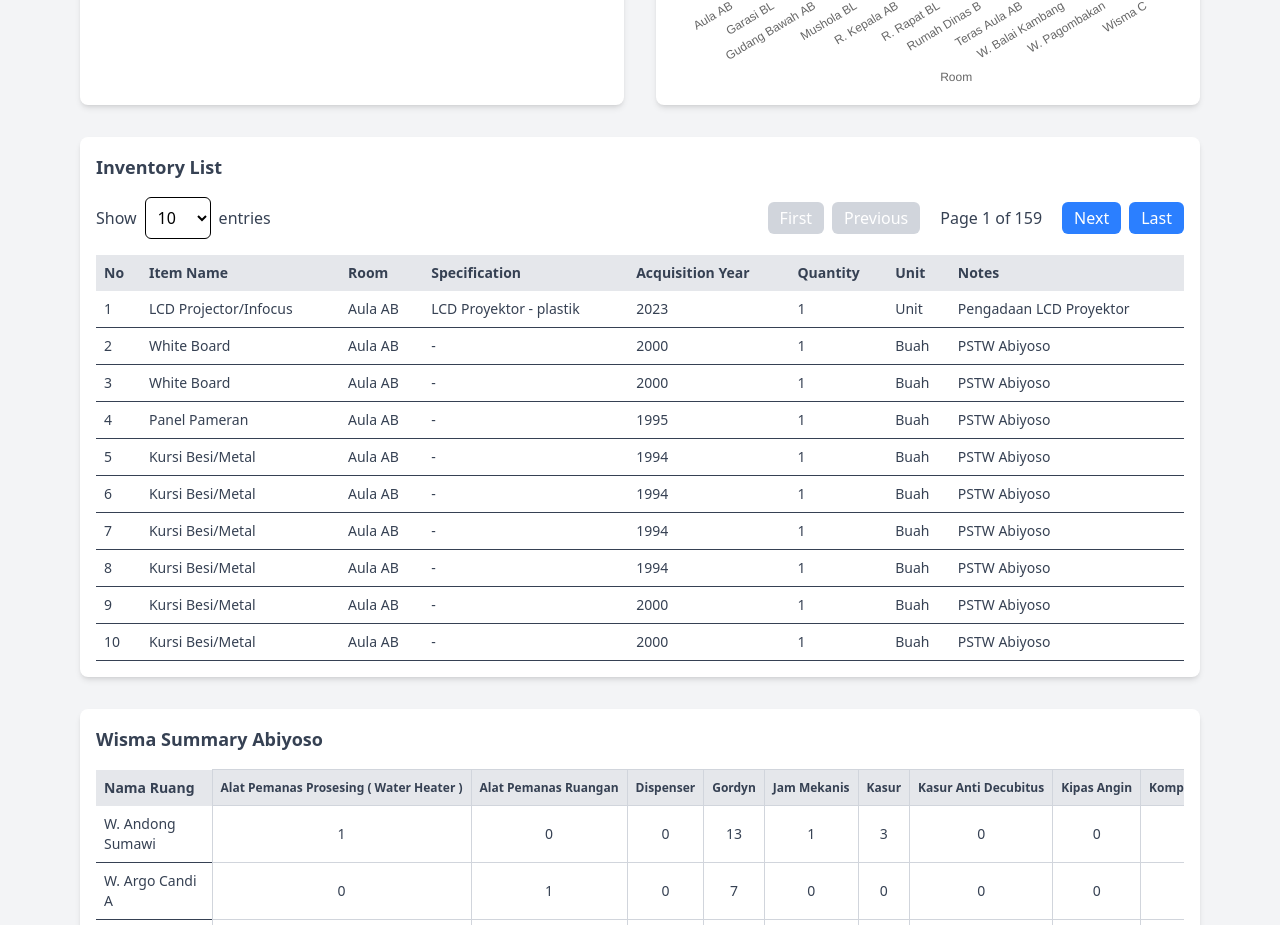
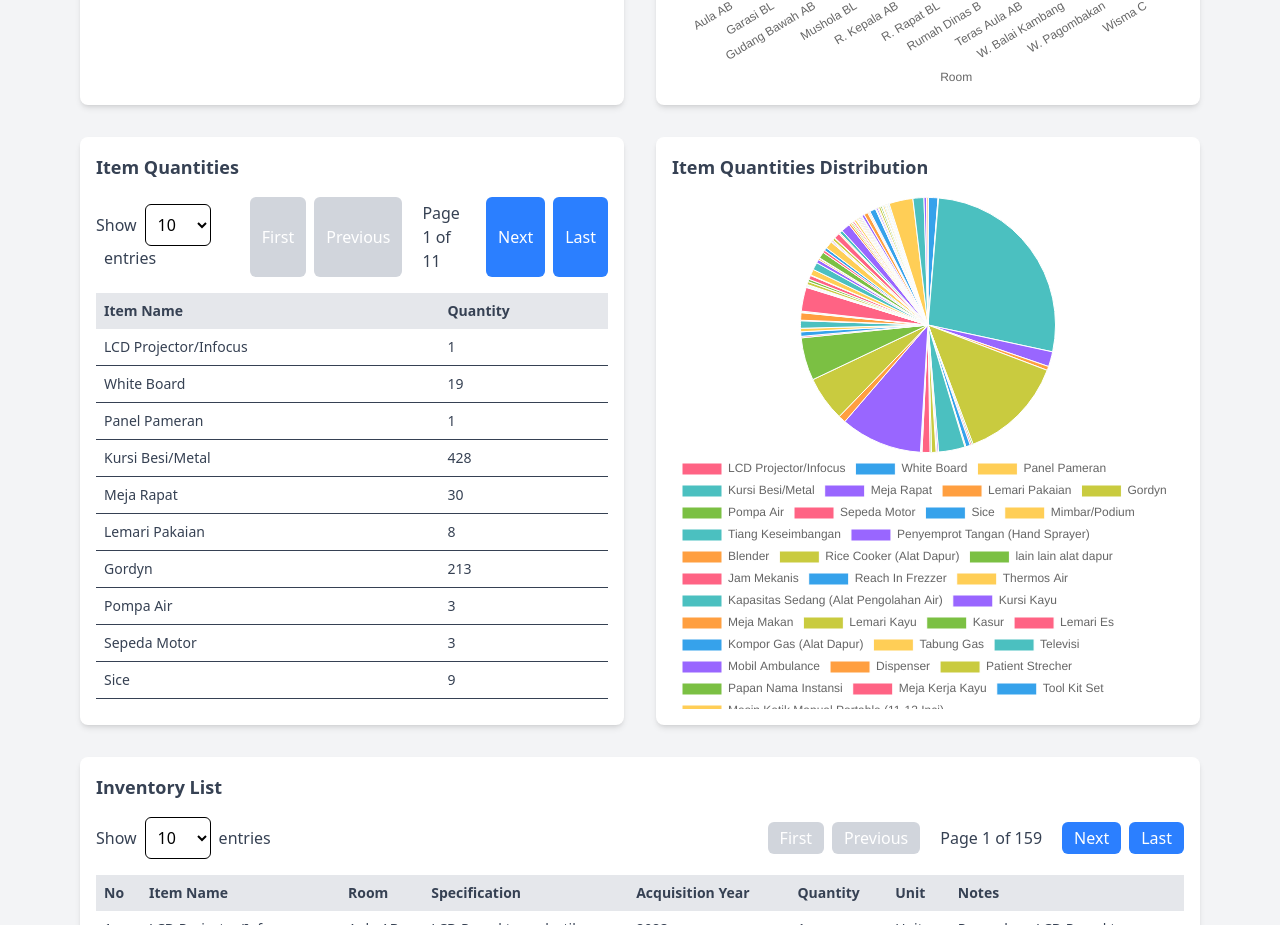
Before and after one commit to adityarosyitama/Kir_online_bpstw, a Next.js app: page / in a window 1280 px wide. Shown: the part 499-1424 px from the top of the page. Built offline with nearby package versions, Linux system fonts and the light colour scheme.

Commit message:
update route

```diff
--- a/src/app/page.tsx
+++ b/src/app/page.tsx
@@ -2,18 +2,19 @@
 
 import { useEffect, useState } from "react";
 import { usePathname } from 'next/navigation';
-import { Bar } from 'react-chartjs-2';
+import { Bar, Pie } from 'react-chartjs-2';
 import {
   Chart as ChartJS,
   CategoryScale,
   LinearScale,
   BarElement,
+  ArcElement,
   Title,
   Tooltip,
   Legend,
 } from 'chart.js';
 
-ChartJS.register(CategoryScale, LinearScale, BarElement, Title, Tooltip, Legend);
+ChartJS.register(CategoryScale, LinearScale, BarElement, ArcElement, Title, Tooltip, Legend);
 
 interface InventoryItem {
   noUrut: number;
@@ -41,6 +42,8 @@ export default function Home() {
   const [sortConfig, setSortConfig] = useState<{ key: keyof InventoryItem; direction: 'asc' | 'desc' } | null>(null);
   const [currentPage, setCurrentPage] = useState(1);
   const [rowsPerPage, setRowsPerPage] = useState(10);
+  const [itemQuantitiesPage, setItemQuantitiesPage] = useState(1);
+  const [itemQuantitiesRowsPerPage, setItemQuantitiesRowsPerPage] = useState(10);
 
   useEffect(() => {
     async function fetchData() {
@@ -90,7 +93,7 @@ export default function Home() {
     }));
   };
 
-  // Pagination logic
+  // Pagination logic for Inventory List
   const totalPages = Math.ceil(sortedData.length / rowsPerPage);
   const paginatedData = sortedData.slice((currentPage - 1) * rowsPerPage, currentPage * rowsPerPage);
 
@@ -101,6 +104,35 @@ export default function Home() {
   const handleRowsPerPageChange = (e: React.ChangeEvent<HTMLSelectElement>) => {
     setRowsPerPage(Number(e.target.value));
     setCurrentPage(1); // Reset to first page when rows per page changes
+  };
+
+  // Pagination logic for Item Quantities
+  const itemQuantities = filteredData.reduce((acc, item) => {
+    if (!acc[item.namaBarang]) {
+      acc[item.namaBarang] = 0;
+    }
+    acc[item.namaBarang] += item.jumlahBarang;
+    return acc;
+  }, {} as Record<string, number>);
+
+  const itemQuantitiesArray = Object.entries(itemQuantities).map(([namaBarang, jumlah]) => ({
+    namaBarang,
+    jumlah,
+  }));
+
+  const itemQuantitiesTotalPages = Math.ceil(itemQuantitiesArray.length / itemQuantitiesRowsPerPage);
+  const paginatedItemQuantities = itemQuantitiesArray.slice(
+    (itemQuantitiesPage - 1) * itemQuantitiesRowsPerPage,
+    itemQuantitiesPage * itemQuantitiesRowsPerPage
+  );
+
+  const handleItemQuantitiesFirstPage = () => setItemQuantitiesPage(1);
+  const handleItemQuantitiesLastPage = () => setItemQuantitiesPage(itemQuantitiesTotalPages);
+  const handleItemQuantitiesNextPage = () => setItemQuantitiesPage(prev => Math.min(prev + 1, itemQuantitiesTotalPages));
+  const handleItemQuantitiesPreviousPage = () => setItemQuantitiesPage(prev => Math.max(prev - 1, 1));
+  const handleItemQuantitiesRowsPerPageChange = (e: React.ChangeEvent<HTMLSelectElement>) => {
+    setItemQuantitiesRowsPerPage(Number(e.target.value));
+    setItemQuantitiesPage(1); // Reset to first page when rows per page changes
   };
 
   // Summary metrics
@@ -118,6 +150,27 @@ export default function Home() {
       data: itemsByRoom.map(item => item.count),
       backgroundColor: '#36A2EB',
       borderColor: '#2A80B9',
+      borderWidth: 1,
+    }],
+  };
+
+  // Pie chart data for item quantities
+  const pieChartData = {
+    labels: itemQuantitiesArray.map(item => item.namaBarang),
+    datasets: [{
+      label: 'Item Quantities',
+      data: itemQuantitiesArray.map(item => item.jumlah),
+      backgroundColor: [
+        '#FF6384',
+        '#36A2EB',
+        '#FFCE56',
+        '#4BC0C0',
+        '#9966FF',
+        '#FF9F40',
+        '#C9CB3F',
+        '#7BC043',
+      ],
+      borderColor: '#fff',
       borderWidth: 1,
     }],
   };
@@ -258,7 +311,96 @@ export default function Home() {
           </div>
         </div>
 
-        {/* Table */}
+        {/* Item Quantities and Pie Chart */}
+        <div className="grid grid-cols-1 lg:grid-cols-2 gap-8">
+          <div className="bg-white dark:bg-gray-800 p-4 rounded-lg shadow-md overflow-x-auto">
+            <h2 className="text-lg font-semibold text-gray-700 dark:text-gray-200 mb-4">
+              Item Quantities
+            </h2>
+            <div className="flex justify-between items-center mb-4">
+              <div>
+                <label className="text-gray-700 dark:text-gray-200 mr-2">Show</label>
+                <select
+                  className="p-2 border rounded-md dark:bg-gray-700 dark:text-white"
+                  value={itemQuantitiesRowsPerPage}
+                  onChange={handleItemQuantitiesRowsPerPageChange}
+                >
+                  <option value={10}>10</option>
+                  <option value={50}>50</option>
+                  <option value={100}>100</option>
+                </select>
+                <span className="text-gray-700 dark:text-gray-200 ml-2">entries</span>
+              </div>
+              <div className="flex gap-2">
+                <button
+                  onClick={handleItemQuantitiesFirstPage}
+                  disabled={itemQuantitiesPage === 1}
+                  className="px-3 py-1 bg-blue-500 text-white rounded-md disabled:bg-gray-300 dark:disabled:bg-gray-600"
+                >
+                  First
+                </button>
+                <button
+                  onClick={handleItemQuantitiesPreviousPage}
+                  disabled={itemQuantitiesPage === 1}
+                  className="px-3 py-1 bg-blue-500 text-white rounded-md disabled:bg-gray-300 dark:disabled:bg-gray-600"
+                >
+                  Previous
+                </button>
+                <span className="px-3 py-1 text-gray-700 dark:text-gray-200">
+                  Page {itemQuantitiesPage} of {itemQuantitiesTotalPages}
+                </span>
+                <button
+                  onClick={handleItemQuantitiesNextPage}
+                  disabled={itemQuantitiesPage === itemQuantitiesTotalPages}
+                  className="px-3 py-1 bg-blue-500 text-white rounded-md disabled:bg-gray-300 dark:disabled:bg-gray-600"
+                >
+                  Next
+                </button>
+                <button
+                  onClick={handleItemQuantitiesLastPage}
+                  disabled={itemQuantitiesPage === itemQuantitiesTotalPages}
+                  className="px-3 py-1 bg-blue-500 text-white rounded-md disabled:bg-gray-300 dark:disabled:bg-gray-600"
+                >
+                  Last
+                </button>
+              </div>
+            </div>
+            <table className="w-full text-left text-sm text-gray-700 dark:text-gray-200">
+              <thead>
+                <tr className="bg-gray-200 dark:bg-gray-700">
+                  <th className="p-2">Item Name</th>
+                  <th className="p-2">Quantity</th>
+                </tr>
+              </thead>
+              <tbody>
+                {paginatedItemQuantities.map(item => (
+                  <tr key={item.namaBarang} className="border-b dark:border-gray-700">
+                    <td className="p-2">{item.namaBarang}</td>
+                    <td className="p-2">{item.jumlah}</td>
+                  </tr>
+                ))}
+              </tbody>
+            </table>
+          </div>
+          <div className="bg-white dark:bg-gray-800 p-4 rounded-lg shadow-md">
+            <h2 className="text-lg font-semibold text-gray-700 dark:text-gray-200 mb-4">
+              Item Quantities Distribution
+            </h2>
+            <Pie
+              data={pieChartData}
+              options={{
+                plugins: {
+                  legend: {
+                    position: 'bottom',
+                    align:'start',
+                  },
+                },
+              }}
+            />
+          </div>
+        </div>
+
+        {/* Table Inventory List */}
         <div className="bg-white dark:bg-gray-800 p-4 rounded-lg shadow-md overflow-x-auto">
           <h2 className="text-lg font-semibold text-gray-700 dark:text-gray-200 mb-4">
             Inventory List
```
